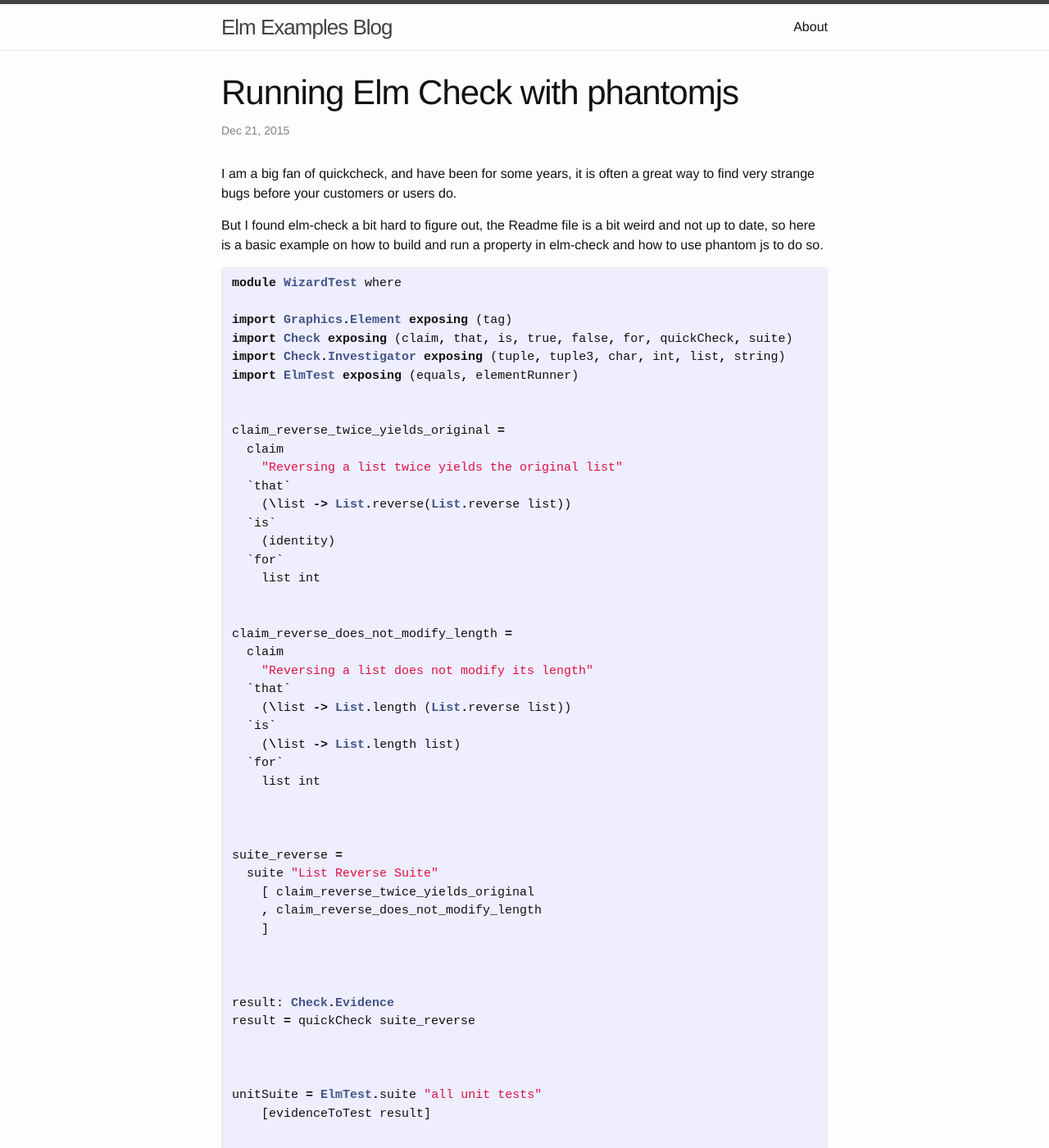
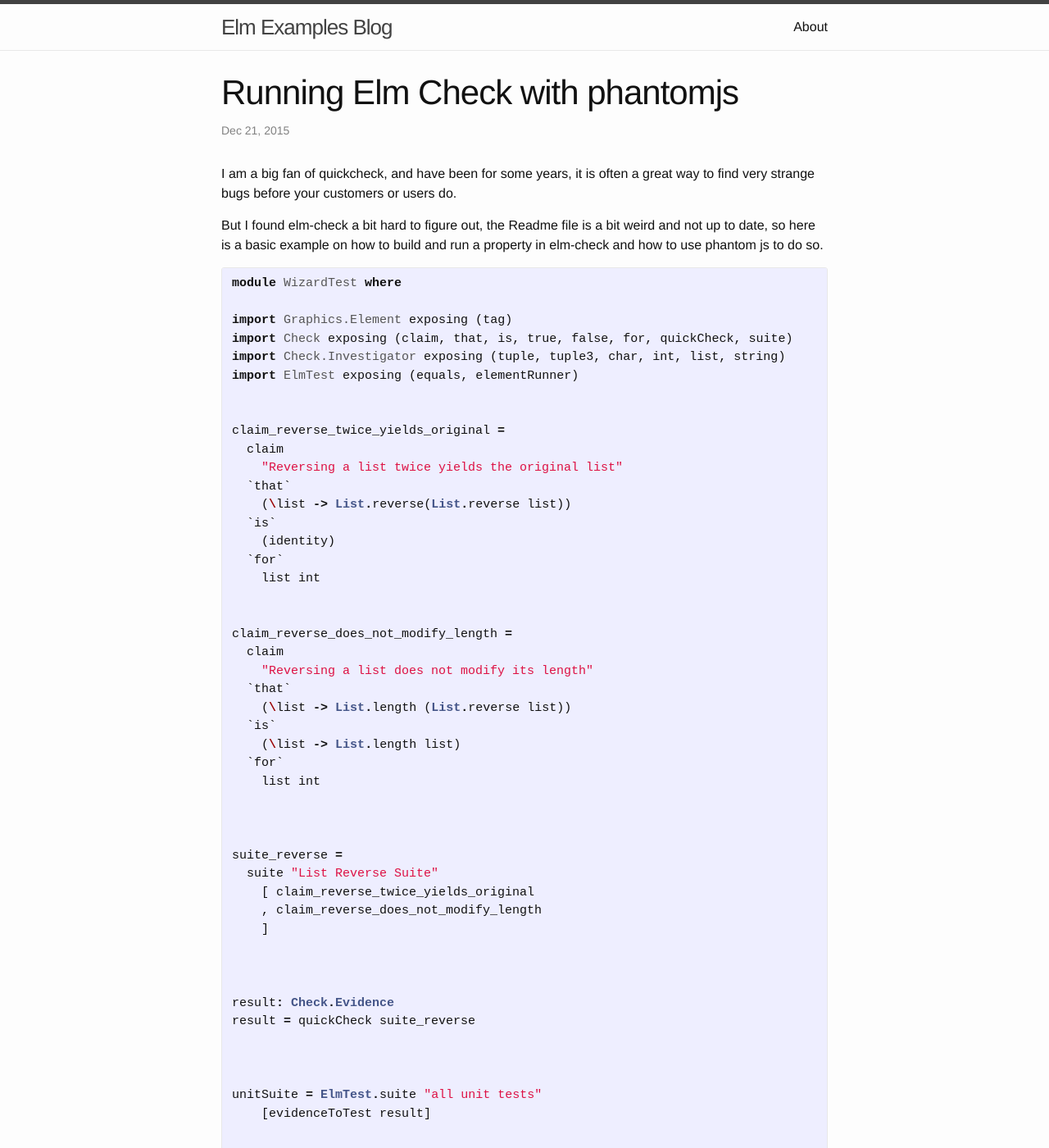
Before and after one commit to zkessin/elm-examples-blog, a Jekyll site: the page built from _posts/2015-12-22-phantomjs-and-elmcheck.markdown, in a window 1280 px wide and 1400 px high. Shown: the whole window at 82% size. Built offline with Jekyll 4.4.1, drawn with Linux system fonts in a browser that asks for light colours; some of the changed text lies outside the part shown.

Commit message:
fix markup

```diff
--- a/_posts/2015-12-22-phantomjs-and-elmcheck.markdown
+++ b/_posts/2015-12-22-phantomjs-and-elmcheck.markdown
@@ -14,7 +14,7 @@ bit weird and not up to date, so here is a basic example on how to
 build and run a property in elm-check and how to use phantom js to do
 so.
 
-{% highlight elm %}
+{% highlight haskell %}
 module WizardTest where
 
 import Graphics.Element exposing (tag)
```
